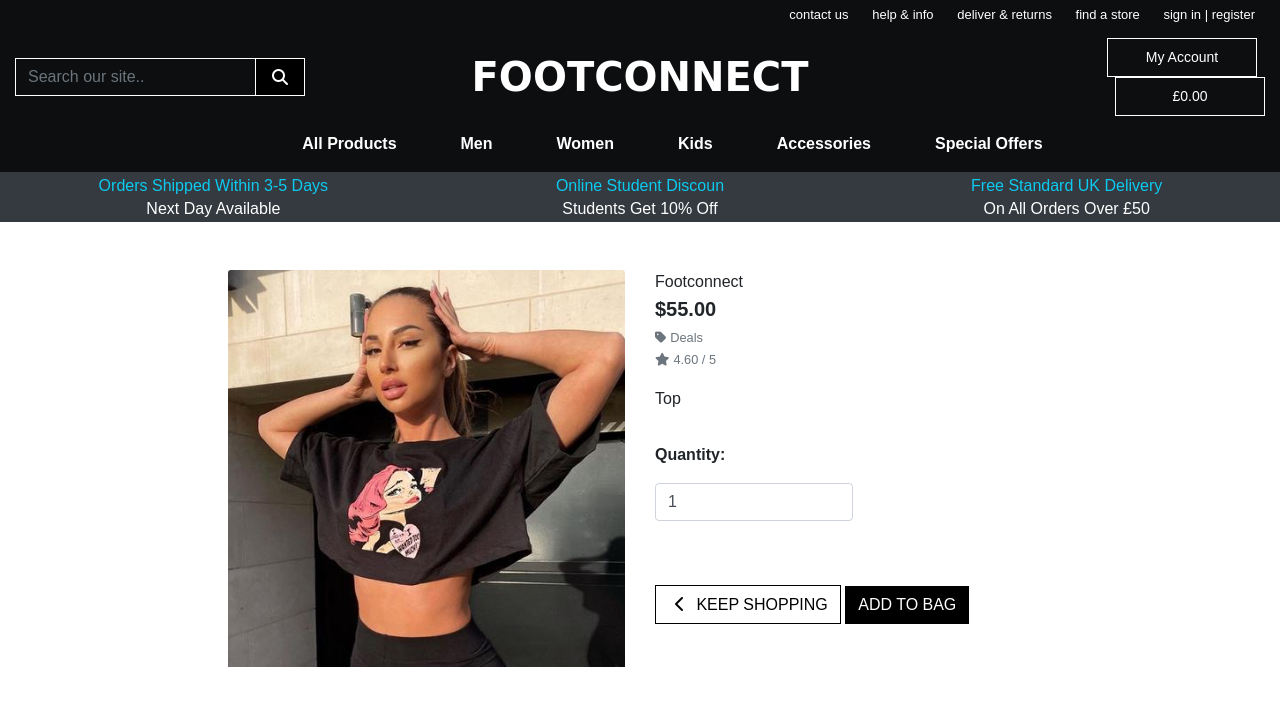
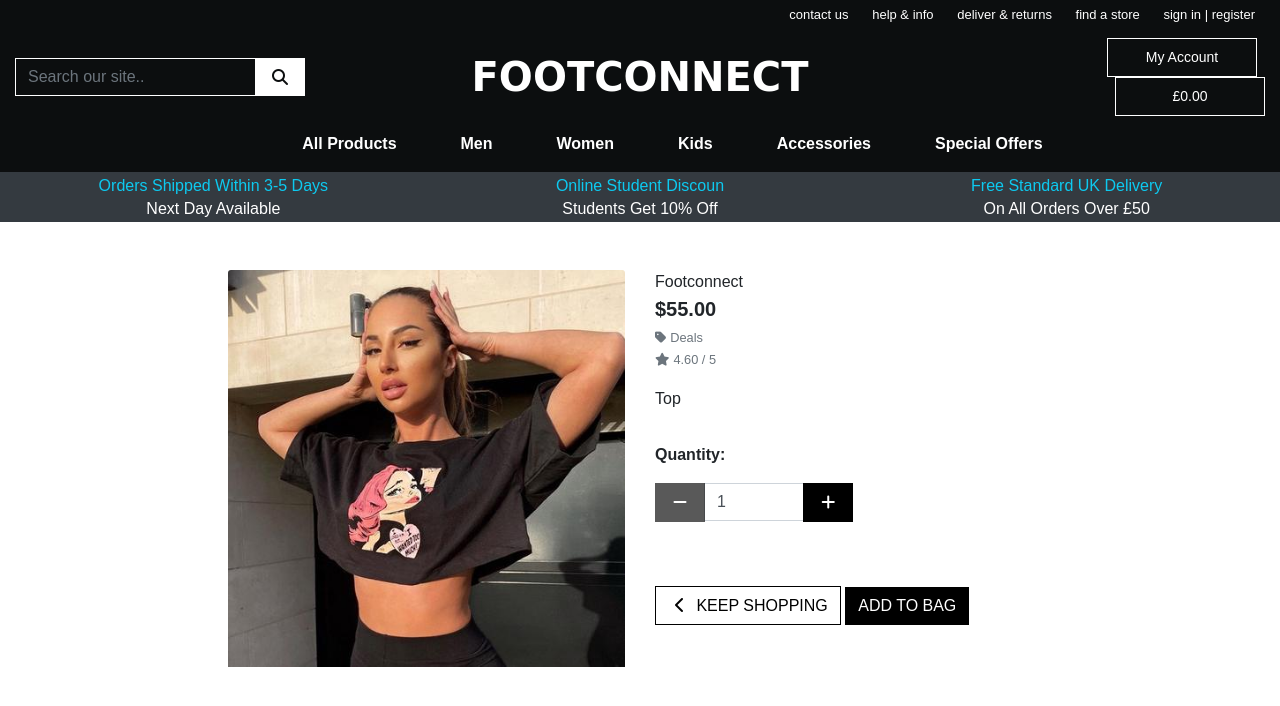
Before and after one commit to MattB859/foot-connect, a Django app: page /products/135 in a window 1280 px wide. Shown: the top 706 px of the page. Run offline with Django 3.2, Linux system fonts and the light colour scheme; data comes from the database, SQL or seed files in the repository; some libraries are stand-ins or nearby versions; some web fonts are replaced.

Commit message:
Added quantity input +/- buttons

```diff
--- a/products/templates/products/product_detail.html
+++ b/products/templates/products/product_detail.html
@@ -66,7 +66,26 @@
                                 <p class="mt-3"><strong>Quantity:</strong></p>
                                 <div class="form-group w-50">
                                     <div class="input-group">
-                                        <input class="form-control qty_input" type="number" name="quantity" value="1" min="1" max="99" data-item_id="{{ product.id }}" id="id_qty_{{ product.id }}">
+                                        <div class="input-group-prepend">
+                                            <button class="decrement-qty btn btn-black rounded-0"
+                                                data-item_id="{{ product.id }}" id="decrement-qty_{{ product.id }}">
+                                                <span class="icon">
+                                                    <i class="fas fa-minus"></i>
+                                                </span>
+                                            </button>
+                                        </div>
+                                        <input class="form-control qty_input" type="number"
+                                            name="quantity" value="1" min="1" max="99"
+                                            data-item_id="{{ product.id }}"
+                                            id="id_qty_{{ product.id }}">
+                                        <div class="input-group-append">
+                                            <button class="increment-qty btn btn-black rounded-0"
+                                                data-item_id="{{ product.id }}" id="increment-qty_{{ product.id }}">
+                                                <span class="icon">
+                                                    <i class="fas fa-plus"></i>
+                                                </span>
+                                            </button>
+                                        </div>
                                     </div>
                                 </div>
                             </div>
@@ -89,3 +108,8 @@
         </div>
     </div>
 {% endblock %}
+
+{% block postloadjs %}
+{{ block.super }}
+{% include 'products/includes/quantity_input_script.html' %}
+{% endblock %}
--- a/static/css/base.css
+++ b/static/css/base.css
@@ -131,6 +131,11 @@ body {
 .btn-black {
     background: rgb(0, 0, 0);
     color: rgb(255, 255, 255);
+}
+
+.btn-black2 {
+    background: white !important;
+    color: var(--bs-body-color);
 }
 
 .btn-outline-black{
--- a/templates/base.html
+++ b/templates/base.html
@@ -65,7 +65,7 @@
                         <input class="form-control border bg-color border-white rounded-0" type="text" name="q"
                             placeholder="Search our site..">
                         <div class="input-group-append">
-                            <button class="form-control btn btn-black border border-white rounded-0" type="submit">
+                            <button class="form-control btn btn-black2 border border-white rounded-0" type="submit">
                                 <span class="icon ">
                                     <i class="fas fa-search"></i>
                                 </span>
```
Also changed, not shown: products/templates/products/includes/quantity_input_script.html (added, +44 -0 lines).
